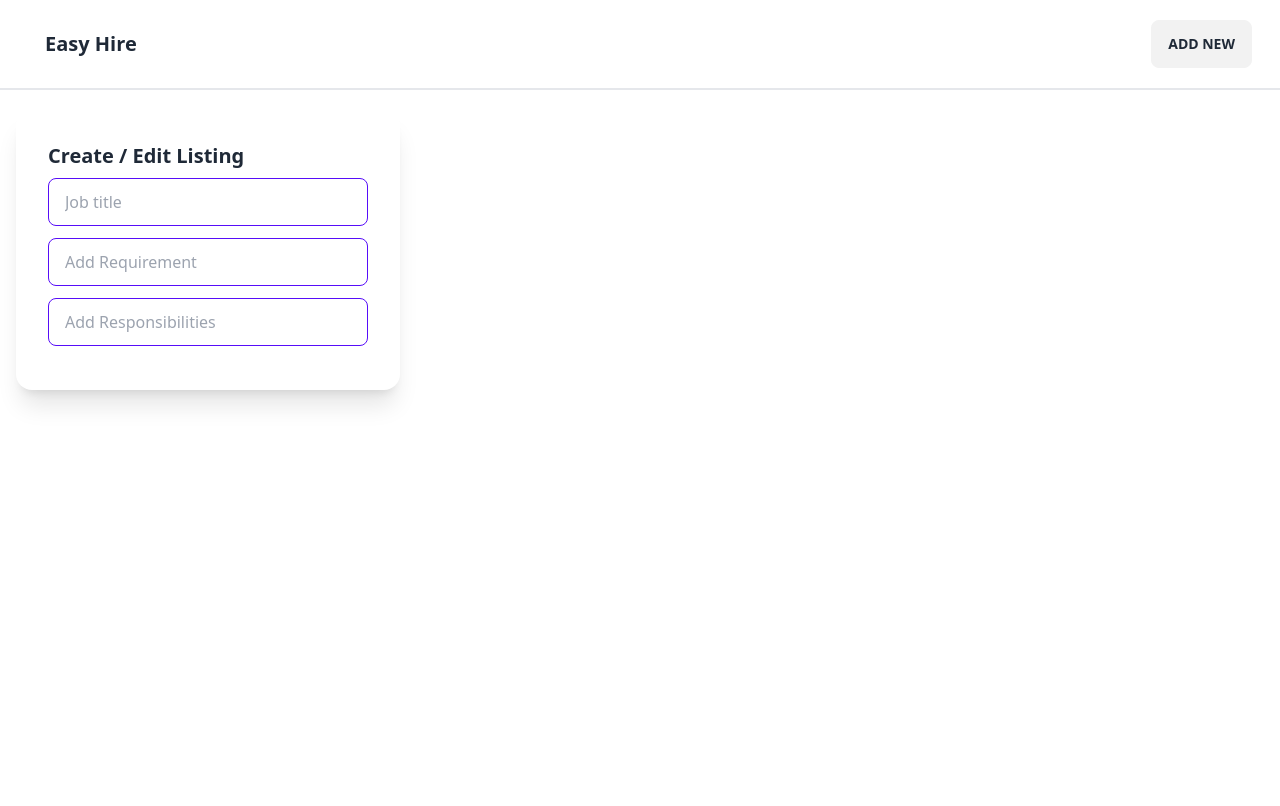
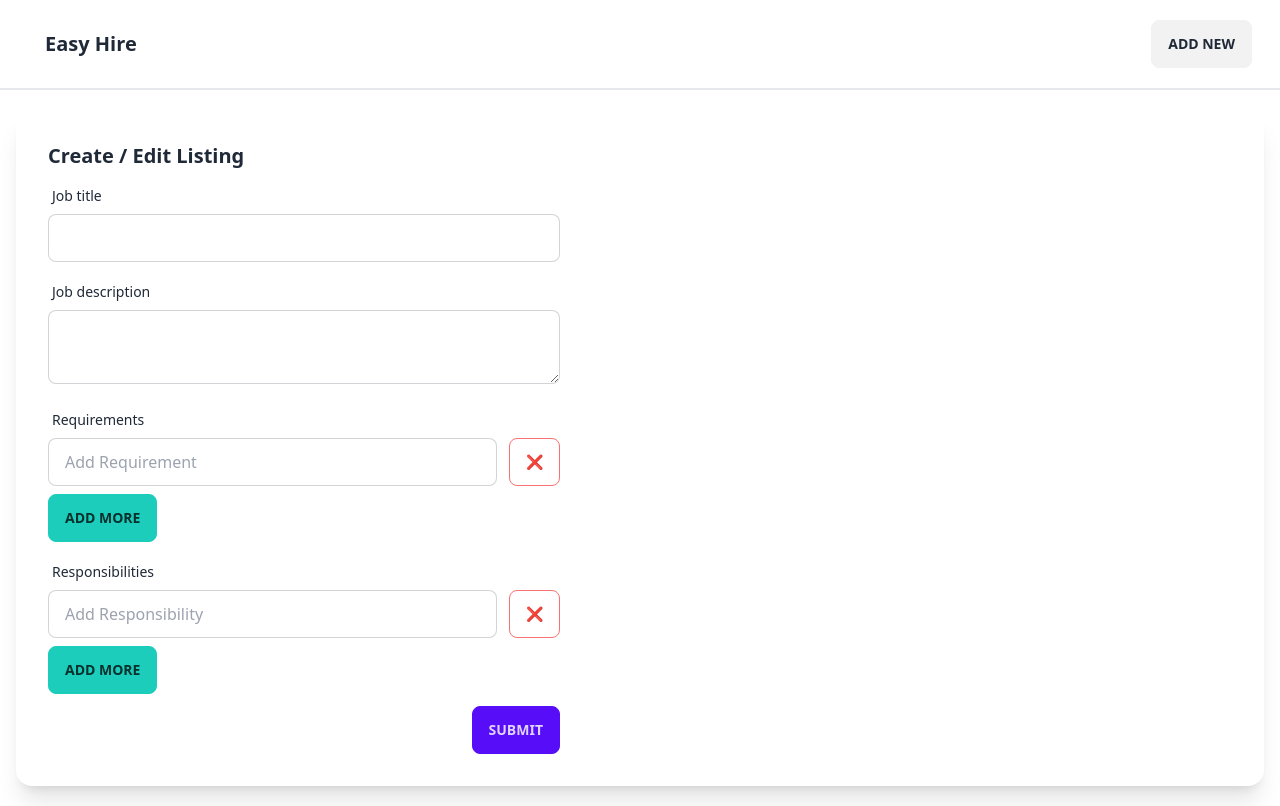
Before and after one commit to fa-901/easy-hire-frontend, a Vue app: page /new in a window 1280 px wide. Built offline with nearby package versions, Linux system fonts and the light colour scheme.

Commit message:
Update ListingForm.vue

```diff
--- a/src/components/ListingForm.vue
+++ b/src/components/ListingForm.vue
@@ -3,7 +3,9 @@ import { reactive } from 'vue';
 
 const formData = reactive({
     title: '',
-    requirements: []
+    description: '',
+    responsibilities: [''],
+    requirements: ['']
 });
 
 const onSubmit = () => {
@@ -12,33 +14,59 @@ const onSubmit = () => {
 </script>
 
 <template>
-    <div class="card w-96 bg-base-100 shadow-xl">
+    <div class="card bg-base-100 shadow-xl">
         <div class="card-body">
             <h2 class="card-title">Create / Edit Listing</h2>
-            <form @submit.prevent class="flex-col gap-2">
+            <form @submit.prevent class="flex-col gap-2 max-w-lg">
                 <div class="mb-3">
-                    <input
-                        v-model="formData.title"
-                        type="text"
-                        placeholder="Job title"
-                        class="input input-bordered input-primary w-full max-w-xs"
-                    />
+                    <label class="label">
+                        <span class="label-text">Job title</span>
+                    </label>
+                    <input v-model="formData.title" type="text" class="input input-bordered w-full" />
                 </div>
                 <div class="mb-3">
+                    <label class="label">
+                        <span class="label-text">Job description</span>
+                    </label>
+                    <textarea v-model="formData.description" type="text" class="textarea textarea-bordered w-full">
+                    </textarea>
+                </div>
+                <div class="mb-3">
+                    <label class="label">
+                        <span class="label-text">Requirements</span>
+                    </label>
+                    <div v-for="(requirement, index) in formData.requirements" :key="index" class="flex gap-3 mb-2">
                         <input
-                        v-model="formData.title"
+                            v-model="formData.requirements[index]"
                             type="text"
                             placeholder="Add Requirement"
-                        class="input input-bordered input-primary w-full max-w-xs"
+                            class="input input-bordered w-full"
                         />
+                        <button class="btn btn-outline btn-error" @click="formData.requirements.splice(index, 1)">
+                            ❌
+                        </button>
+                    </div>
+                    <button class="btn btn-accent" @click="formData.requirements.push('')">Add more</button>
                 </div>
                 <div class="mb-3">
+                    <label class="label">
+                        <span class="label-text">Responsibilities</span>
+                    </label>
+                    <div v-for="(requirement, index) in formData.responsibilities" :key="index" class="flex gap-3 mb-2">
                         <input
-                        v-model="formData.title"
+                            v-model="formData.responsibilities[index]"
                             type="text"
-                        placeholder="Add Responsibilities"
-                        class="input input-bordered input-primary w-full max-w-xs"
+                            placeholder="Add Responsibility"
+                            class="input input-bordered w-full"
                         />
+                        <button class="btn btn-outline btn-error" @click="formData.responsibilities.splice(index, 1)">
+                            ❌
+                        </button>
+                    </div>
+                    <button class="btn btn-accent" @click="formData.responsibilities.push('')">Add more</button>
+                </div>
+                <div class="flex flex-row-reverse">
+                    <button class="btn btn-primary" @click="onSubmit">Submit</button>
                 </div>
             </form>
         </div>
```
Lines whose indentation alone changed are shown as unchanged.
